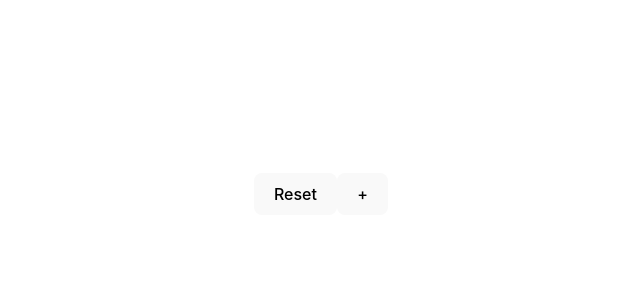
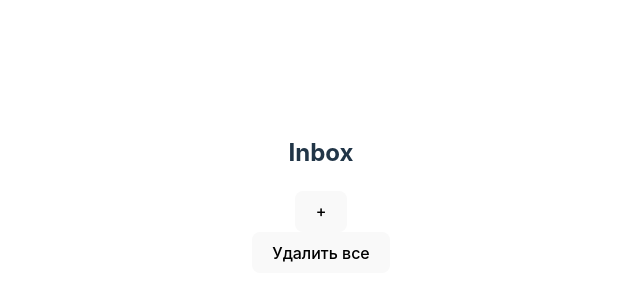
Before and after one commit to phewstaff/WB-L2-Task-planner, a React (Vite) app: page / in a window 1280 px wide. Shown: the part 206-506 px from the top of the page, without its empty margins (319-959 px from the left). Built offline with nearby package versions, Linux system fonts and the light colour scheme.

Commit message:
refactor: Вынес задачу в отдельный компонент

```diff
--- a/src/App.jsx
+++ b/src/App.jsx
@@ -1,53 +1,44 @@
 import { AppContext } from "./AppContext";
-import { useState, useContext, useId, useEffect } from "react";
+import { useState, useContext } from "react";
 import { v4 as uuidv4 } from "uuid";
 
 import "./App.css";
+import TodoItem from "./components/TodoItem";
 
 function App() {
-  const { appState, addTodo, updateTodo, deleteAllTodos } =
-    useContext(AppContext);
+  const { appState, addTodo, deleteAllTodos } = useContext(AppContext);
 
   const [todo, setTodo] = useState({ text: "" });
   const [focusedId, setFocusedId] = useState();
-  console.log(todo.text);
 
-  const onSubmit = () => {
+  const onSubmit = (e) => {
     const id = uuidv4();
-    setTodo("");
-    addTodo({ ...todo, id, text: "" });
+    setTodo({ text: "" });
+    addTodo({ id, text: "" });
     setFocusedId(id);
   };
 
-  const handleOnBlur = () => {
-    setFocusedId(null);
-    updateTodo(todo);
-  };
+  return (
+    <div className="app-container">
+      <div className="top">
+        <h2>Inbox</h2>
+        <button className="addButton" onClick={onSubmit}>
+          <span>+</span>
+        </button>
+      </div>
 
-  return (
-    <div>
       {appState.todoItems.map((item) => (
-        <div key={item.id}>
-          <h1>{item.text}</h1>
-          <input
-            defaultValue=""
-            autoFocus
-            disabled={item.id !== focusedId}
-            id={item.id}
-            value={item.id === focusedId ? todo.text : item.text}
-            onChange={(e) => {
-              setTodo({ id: item.id, text: e.target.value });
-            }}
-            onBlurCapture={handleOnBlur}
-            type="text"
-            name=""
-          />
-        </div>
+        <TodoItem
+          todo={todo}
+          setFocusedId={setFocusedId}
+          setTodo={setTodo}
+          key={item.id}
+          item={item}
+          focusedId={focusedId}
+        />
       ))}
 
-      <button onClick={deleteAllTodos}>Reset</button>
-
-      <button onClick={onSubmit}>+</button>
+      <button onClick={deleteAllTodos}>Удалить все</button>
     </div>
   );
 }
--- /dev/null
+++ b/src/components/TodoItem.jsx
@@ -0,0 +1,37 @@
+import React from "react";
+import { useContext } from "react";
+import { AppContext } from "../AppContext";
+
+const TodoItem = ({ item, focusedId, setFocusedId, todo, setTodo }) => {
+  const { updateTodo } = useContext(AppContext);
+
+  const handleOnBlur = () => {
+    updateTodo(todo);
+  };
+
+  const handleOnChange = (e) => {
+    setTodo({ id: item.id, text: e.target.value });
+  };
+
+  const handleOnClick = () => {
+    setTodo({ text: item.text });
+    setFocusedId(item.id);
+  };
+
+  return (
+    <div key={item.id}>
+      <p>{item.id}</p>
+      <input
+        onClick={handleOnClick}
+        autoFocus
+        id={item.id}
+        value={item.id === focusedId ? todo.text : item.text}
+        onChange={handleOnChange}
+        onBlurCapture={handleOnBlur}
+        type="text"
+      />
+    </div>
+  );
+};
+
+export default TodoItem;
```
